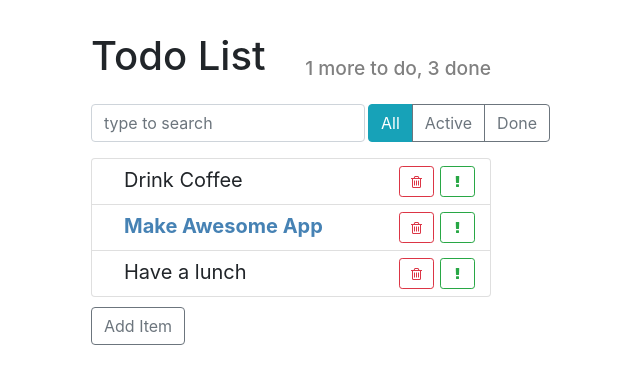
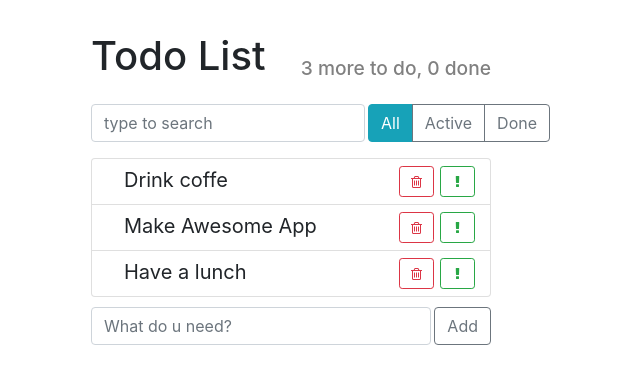
Before and after one commit to FuryJohnson/todo-course, a React app: page / in a window 1280 px wide. Shown: the whole page, without its empty margins (349-989 px from the left). Built offline with nearby package versions, Linux system fonts and the light colour scheme.

Commit message:
finished first case todo app

```diff
--- a/src/components/app/app.js
+++ b/src/components/app/app.js
@@ -14,11 +14,20 @@ export default class App extends Component {
 
   state = {
     todoData: [
-      { label: 'Drink Coffee', important: false, id: 1 },
-      { label: 'Make Awesome App', important: true, id: 2 },
-      { label: 'Have a lunch', important: false, id: 3 }
+      this.createTodoItem('Drink coffe'),
+      this.createTodoItem('Make Awesome App'),
+      this.createTodoItem('Have a lunch'),
     ]
-  }
+  };
+
+  createTodoItem(label) {
+    return {
+    label,
+    important: false,
+    done: false,
+    id: this.maxId++,
+    };
+  };
 
   deleteItem = (id) => {
     this.setState(({ todoData }) => {
@@ -37,11 +46,7 @@ export default class App extends Component {
 
   AddItem = (text) => {
     // gen id
-    const newItem = {
-      label: text,
-      important: false,
-      id: this.maxId++
-    };
+    const newItem = this.createTodoItem(text);
 
      // add item to array
 
@@ -58,18 +63,43 @@ export default class App extends Component {
 
   };
 
+  toggleProperty(arr, id, propName) {
+    const index = arr.findIndex((el) => el.id === id);
+      const oldItem = arr[index];
+      const newItem = {...oldItem,
+        [propName]: !oldItem[propName ]};
+
+        return [
+          ...arr.slice(0, index),
+          newItem,
+          ...arr.slice(index + 1)
+        ];
+  }
+
   onToggleImportant = (id) => {
-    console.log('Toggle Importnant', id)
+    this.setState(({ todoData })=> {
+      return {
+        todoData: this.toggleProperty(todoData, id, 'important')
+      }
+  })
   };
 
   onToggleDone = (id) => {
-    console.log('Toggle Done', id)
+    this.setState(({ todoData })=> {
+        return {
+          todoData: this.toggleProperty(todoData, id, 'done')
+        }
+    })
   };
 
   render() {
+
+    const doneCount = this.state.todoData.filter((el)=> el.done).length;
+    const todoCount = this.state.todoData.length - doneCount;
+
     return (
       <div className="todo-app">
-        <AppHeader toDo={1} done={3} />
+        <AppHeader toDo={todoCount} done={doneCount} />
         <div className="top-panel d-flex">
           <SearchPanel />
           <ItemStatusFilter />
--- a/src/components/item-add-form/item-add-form.css
+++ b/src/components/item-add-form/item-add-form.css
@@ -1,3 +1,7 @@
 .item-add-form {
     margin-top: 10px;
 }
+
+.item-add-form input {
+    margin-right: 3px;
+}
--- a/src/components/item-add-form/item-add-form.js
+++ b/src/components/item-add-form/item-add-form.js
@@ -5,14 +5,37 @@ import './item-add-form.css';
 
 export default class ItemAddForm extends Component {
 
+    state = {
+        label: ''
+    }
+
+    onLableChange = (e) => {
+     this.setState({
+         label: e.target.value
+     })
+    }
+
+    onSubmit = (e) => {
+        e.preventDefault();
+        this.props.onItemAdded(this.state.label)
+        this.setState({
+            label: ''
+        })
+    }
+
     render(){
         return(
-     <div className='item-add-form'>
+     <form className='item-add-form d-flex' onSubmit={this.onSubmit}>
+         <input type='text'
+         className='form-control'
+         onChange={this.onLableChange}
+         placeholder='What do u need?'
+         value={this.state.label}
+         />
          <button
          className="btn btn-outline-secondary"
-         onClick={()=> this.props.onItemAdded('Hey')}
-         >Add Item</button>
-     </div>
+         >Add</button>
+     </form>
         );
     }
 }
```
Also changed, not shown: src/components/todo-list/todo-list.js (line endings or trailing spaces), 1 other file.
